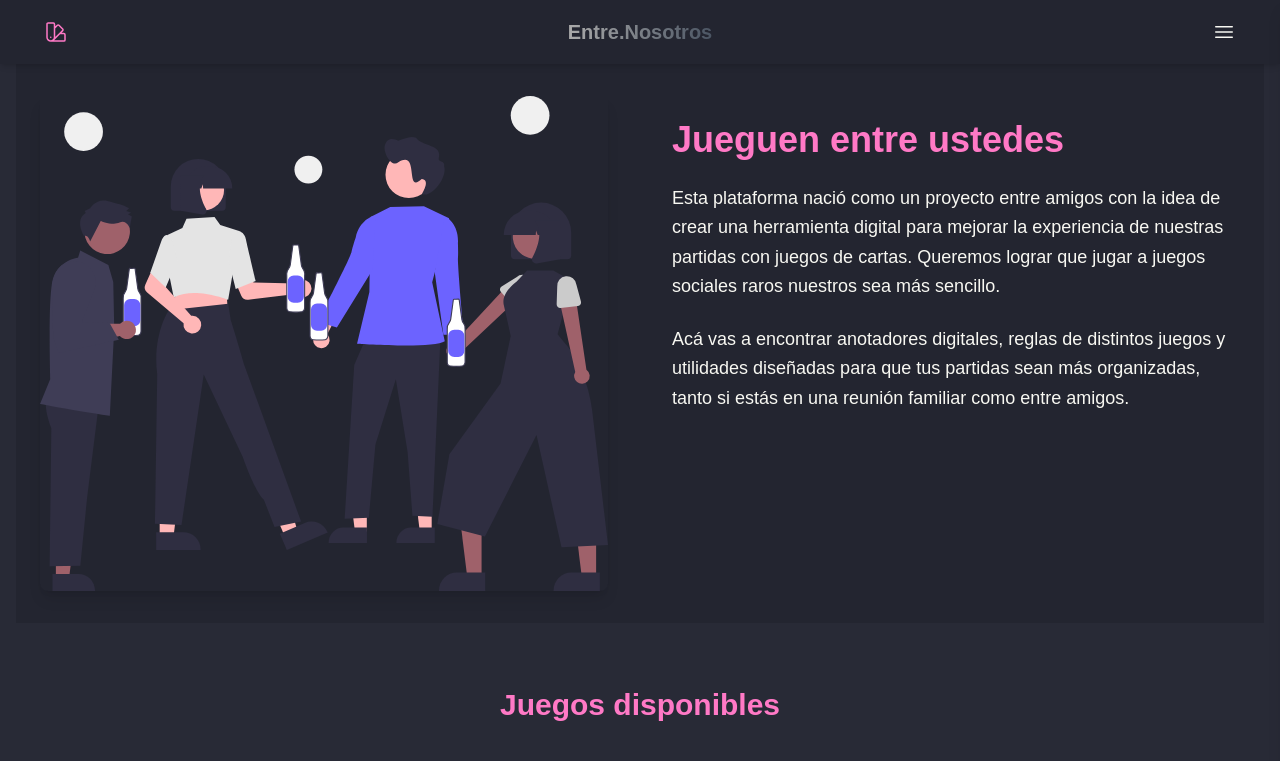
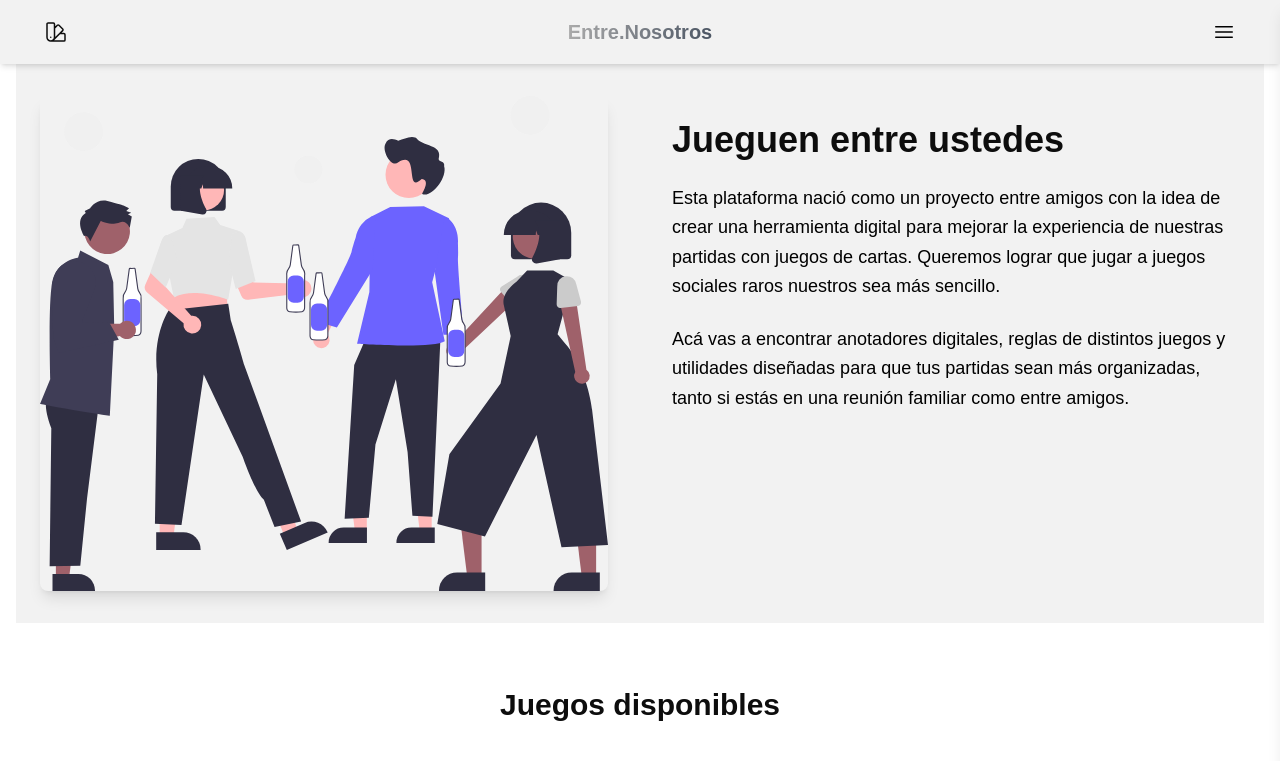
Before and after one commit to Gabito-17/Entre-Nosotros, a React (Create React App) app: page / in a window 1280 px wide. Shown: the top 761 px of the page. Built offline with nearby package versions, Linux system fonts and the light colour scheme; grey boxes are pictures that could not be loaded.

Commit message:
theme corrections

```diff
--- a/public/index.html
+++ b/public/index.html
@@ -1,5 +1,5 @@
 <!DOCTYPE html>
-<html lang="en" data-theme="dracula">
+<html lang="en" data-theme="lofi">
   <head>
     <meta charset="utf-8" />
     <link rel="icon" href="%PUBLIC_URL%/logo.png" />
@@ -10,7 +10,7 @@
 
     <meta
       name="description"
-      content="Anotador para el juego de cartas 'Britney' hecho en React, Tailwind, Daily."
+      content="Pagina Web destinada a anotadores para juegos sociales hecho en React, Tailwind, Daily."
     />
     <link rel="apple-touch-icon" href="%PUBLIC_URL%/logo.png" />
     <!--
--- a/src/components/ThemeSelector.tsx
+++ b/src/components/ThemeSelector.tsx
@@ -3,13 +3,13 @@
 import { SwatchIcon } from "@heroicons/react/24/outline";
 import { useEffect, useState } from "react";
 
-const themes = ["dracula", "business", "lofi", "pastel"];
+const themes = ["lofi", "business", "dracula", "pastel"];
 
 export default function ThemeSelector() {
   const [theme, setTheme] = useState("dracula");
 
   useEffect(() => {
-    const savedTheme = localStorage.getItem("theme") || "dracula";
+    const savedTheme = localStorage.getItem("theme") || "lofi";
     setTheme(savedTheme);
     document.documentElement.setAttribute("data-theme", savedTheme);
   }, []);
@@ -33,7 +33,7 @@ export default function ThemeSelector() {
         className="dropdown-content menu p-2 shadow bg-base-100 rounded-box w-52"
       >
         {themes.map((t) => (
-          <li key={t}>
+          <li key={t} className="mb-2 last:mb-0">
             <button
               data-theme={t}
               className={`w-full btn justify-start gap-2 ${
```
